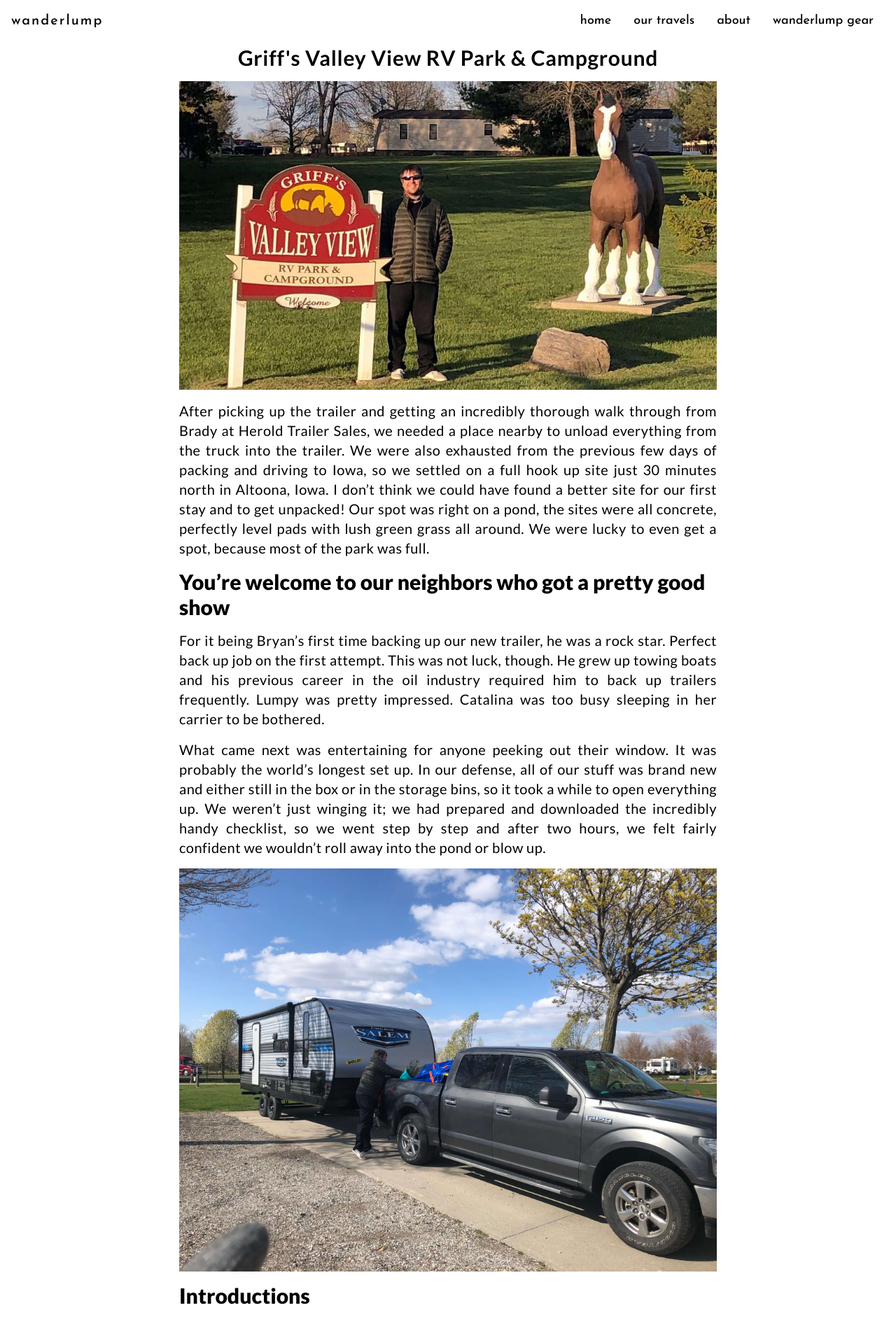
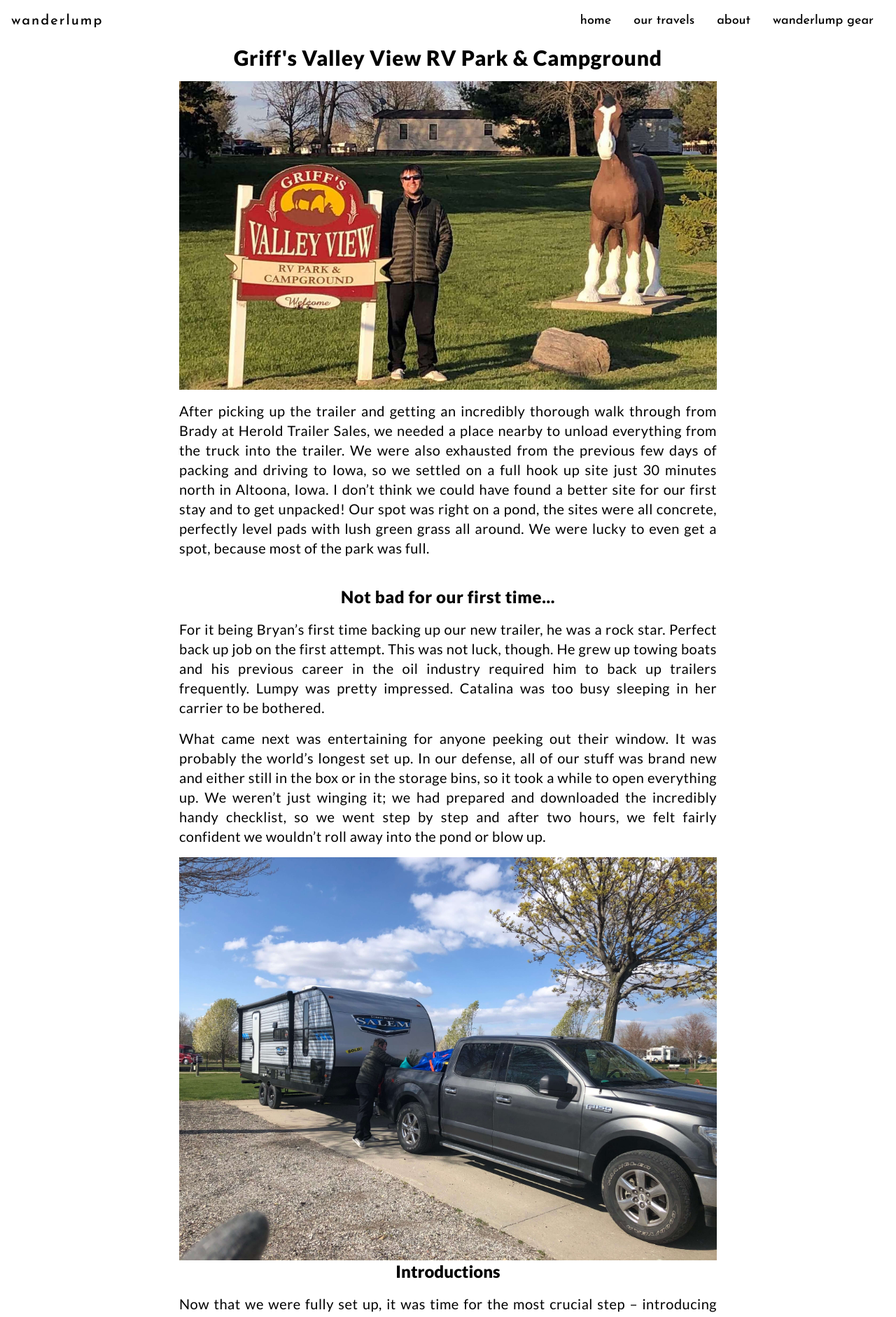
Before and after one commit to boyloe/wanderlump-website, a Next.js app: page /posts/griffs-campground in a window 1280 px wide. Shown: the top 1882 px of the page at 70% size. Built offline with nearby package versions, Linux system fonts and the light colour scheme; a web font is replaced by a local one.

Commit message:
adjust header spacing on griffs

```diff
--- a/pages/posts/griffs-campground.tsx
+++ b/pages/posts/griffs-campground.tsx
@@ -5,7 +5,7 @@ export default function griffsCampground(): ReactElement {
     <div className="mx-auto max-w-3xl p-4 md:p-0">
       <title>Griff&apos;s RV Park and Campground</title>
       <article>
-        <h1 className="text-3xl mb-4 font-lato font-semibold tracking-wide text-center">
+        <h1 className="text-3xl mb-4 font-lato font-black tracking-wide text-center">
           Griff&apos;s Valley View RV Park &amp; Campground
         </h1>
         <img
@@ -24,8 +24,8 @@ export default function griffsCampground(): ReactElement {
           all concrete, perfectly level pads with lush green grass all around.
           We were lucky to even get a spot, because most of the park was full.
         </p>
-        <h2 className="my-4 text-3xl font-lato font-black">
-          You’re welcome to our neighbors who got a pretty good show
+        <h2 className="mt-10 mb-4 text-2xl font-lato font-black text-center tracking-wide">
+          Not bad for our first time...
         </h2>
         <p className="my-4 font-lato text-xl tracking-wide text-justify">
           For it being Bryan’s first time backing up our new trailer, he was a
@@ -48,7 +48,9 @@ export default function griffsCampground(): ReactElement {
           src="/images/posts/griffs-campground/truck-trailer.JPG"
           alt="Bryan getting the trailer disconnected"
         />
-        <h2 className="mt-4 text-3xl font-lato font-black">Introductions</h2>
+        <h2 className="mt-10 mb-4 md:mt-0 md:mb-0 text-2xl font-lato font-black text-center">
+          Introductions
+        </h2>
         <p className="my-4 font-lato text-xl tracking-wide text-justify">
           Now that we were fully set up, it was time for the most crucial step –
           introducing the cats to their new home. What if they hated it? What if
@@ -61,7 +63,7 @@ export default function griffsCampground(): ReactElement {
           src="/images/posts/griffs-campground/lumpy-catalina.JPG"
           alt="Lumpy and Catalina asleep on the bed"
         />
-        <h2 className="mt-4 text-3xl font-lato font-black">
+        <h2 className="mt-10 mb-4 md:mt-0 md:mb-0 text-2xl font-lato font-black text-center">
           All work and no play?
         </h2>
         <p className="my-4 font-lato text-xl tracking-wide text-justify">
```
